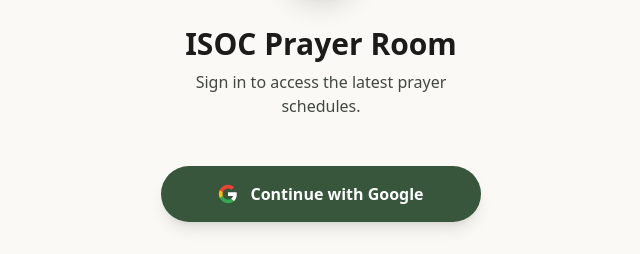
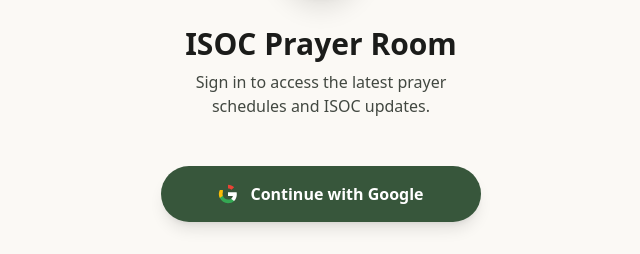
Before and after one commit to gulhameed361/ISOC, a React (Vite) app: page / in a window 1280 px wide. Shown: the part 340-594 px from the top of the page, without its empty margins (319-959 px from the left). Built offline with nearby package versions, Linux system fonts and the light colour scheme; no server answers.

Commit message:
Fix: Manual bridge for Native Auth and Team ID placeholder

```diff
--- a/src/App.tsx
+++ b/src/App.tsx
@@ -1,5 +1,10 @@
 import { useState, useEffect } from 'react';
-import { onAuthStateChanged, GoogleAuthProvider, User, signInWithCredential } from 'firebase/auth';
+import {
+  onAuthStateChanged,
+  GoogleAuthProvider,
+  User,
+  signInWithCredential
+} from 'firebase/auth';
 import { Capacitor } from '@capacitor/core';
 import { FirebaseAuthentication } from '@capacitor-firebase/authentication';
 import { auth, googleProvider } from './firebase';
@@ -24,13 +29,13 @@ export default function App() {
   const [selectedMonth, setSelectedMonth] = useState<number>(Math.max(new Date().getMonth(), DEFAULT_START_MONTH));
 
   useEffect(() => {
-    // Safety Valve: Stop spinner after 6 seconds if Firebase hangs
+    // Safety Valve: Stop spinner after 8 seconds if Firebase hangs
     const timeout = setTimeout(() => {
       if (!isAuthReady) {
         setAuthError("Connection timed out. Check your internet.");
         setIsAuthReady(true);
       }
-    }, 6000);
+    }, 8000);
 
     const unsubscribe = onAuthStateChanged(auth, (currentUser) => {
       clearTimeout(timeout);
@@ -50,13 +55,21 @@ export default function App() {
 
     try {
       if (Capacitor.isNativePlatform()) {
-        // NATIVE iOS LOGIN FLOW
+        // 1. Trigger Native iOS Google Sign-In
         const result = await FirebaseAuthentication.signInWithGoogle({
           scopes: ['email', 'profile'],
-          skipNativeAuth: false, // Uses the system pop-up
+          skipNativeAuth: false,
         });
 
-        // The plugin handles Firebase Auth automatically when skipNativeAuth is false
+        // 2. MANUAL BRIDGE: Hand the native token to the Web SDK
+        if (result.credential) {
+          const credential = GoogleAuthProvider.credential(
+            result.credential.idToken ?? undefined,
+            result.credential.accessToken ?? undefined
+          );
+          await signInWithCredential(auth, credential);
+        }
+
         setIsLoggingIn(false);
         return;
       }
@@ -67,6 +80,9 @@ export default function App() {
       setIsLoggingIn(false);
     } catch (error: any) {
       setIsLoggingIn(false);
+      // Don't show error if user just swiped the popup away
+      if (error.message?.includes('cancel')) return;
+
       setAuthError(error?.code ? `${error.code}: ${error.message}` : 'Authentication failed.');
       console.error("Login failed:", error);
     }
@@ -96,18 +112,18 @@ export default function App() {
           />
         </div>
         <h1 className="font-headline font-extrabold text-3xl text-on-surface mb-2 text-center">ISOC Prayer Room</h1>
-        <p className="font-body text-on-surface-variant text-center mb-12 max-w-xs">Sign in to access the latest prayer schedules.</p>
+        <p className="font-body text-on-surface-variant text-center mb-12 max-w-xs">Sign in to access the latest prayer schedules and ISOC updates.</p>
 
         <button
           onClick={handleLogin}
           disabled={isLoggingIn}
-          className="bg-primary text-on-primary font-headline font-bold py-4 px-8 rounded-full shadow-lg w-full max-w-xs flex items-center justify-center gap-3 active:scale-95 transition-transform"
+          className="bg-primary text-on-primary font-headline font-bold py-4 px-8 rounded-full shadow-lg w-full max-w-xs flex items-center justify-center gap-3 active:scale-95 transition-all"
         >
           <svg className="w-5 h-5" viewBox="0 0 24 24">
             <path fill="currentColor" d="M22.56 12.25c0-.78-.07-1.53-.2-2.25H12v4.26h5.92c-.26 1.37-1.04 2.53-2.21 3.31v2.77h3.57c2.08-1.92 3.28-4.74 3.28-8.09z" />
             <path fill="#34A853" d="M12 23c2.97 0 5.46-.98 7.28-2.66l-3.57-2.77c-.98.66-2.23 1.06-3.71 1.06-2.86 0-5.29-1.93-6.16-4.53H2.18v2.84C3.99 20.53 7.7 23 12 23z" />
             <path fill="#FBBC05" d="M5.84 14.09c-.22-.66-.35-1.36-.35-2.09s.13-1.43.35-2.09V7.07H2.18C1.43 8.55 1 10.22 1 12s.43 3.45 1.18 4.93l2.85-2.22.81-.62z" />
-            <path fill="#EA4335" d="M12 5.38c1.62 0 3.06.56 4.21 1.64l3.15-3.15C17.45 2.09 14.97 1 12 1 7.7 1 3.99 3.47 2.18 7.07l3.66 2.84c.87-2.6 3.3-4.53 6.16-4.53z" />
+            <path fill="#EA4335" d="M12 5.38c1.62 0 3.06.56 4.21 1.64l3.15-3.15C17.45 2.09 14.97 1 12 1 7.7 1 3.47 2.18 7.07l3.66 2.84c.87-2.6 3.3-4.53 6.16-4.53z" />
           </svg>
           {isLoggingIn ? 'Signing in...' : 'Continue with Google'}
         </button>
@@ -125,11 +141,34 @@ export default function App() {
 
   const renderScreen = () => {
     if (activeTab === 'info' && selectedLocationId) {
-      return <LocationDetailScreen locationId={selectedLocationId} onBack={() => setSelectedLocationId(null)} />;
+      return (
+        <LocationDetailScreen
+          locationId={selectedLocationId}
+          onBack={() => setSelectedLocationId(null)}
+        />
+      );
     }
+
     switch (activeTab) {
-      case 'home': return <HomeScreen onViewCalendar={() => setActiveTab('schedule')} selectedDate={selectedDate} onDateChange={setSelectedDate} />;
-      case 'schedule': return <ScheduleScreen selectedMonth={selectedMonth} onMonthChange={setSelectedMonth} onDateChange={(date) => { setSelectedDate(date); setActiveTab('home'); }} />;
+      case 'home':
+        return (
+          <HomeScreen
+            onViewCalendar={() => setActiveTab('schedule')}
+            selectedDate={selectedDate}
+            onDateChange={setSelectedDate}
+          />
+        );
+      case 'schedule':
+        return (
+          <ScheduleScreen
+            selectedMonth={selectedMonth}
+            onMonthChange={setSelectedMonth}
+            onDateChange={(date) => {
+              setSelectedDate(date);
+              setActiveTab('home');
+            }}
+          />
+        );
       case 'scan': return <ScanScreen />;
       case 'info': return <InfoScreen onLocationClick={setSelectedLocationId} />;
       default: return <HomeScreen />;
```
